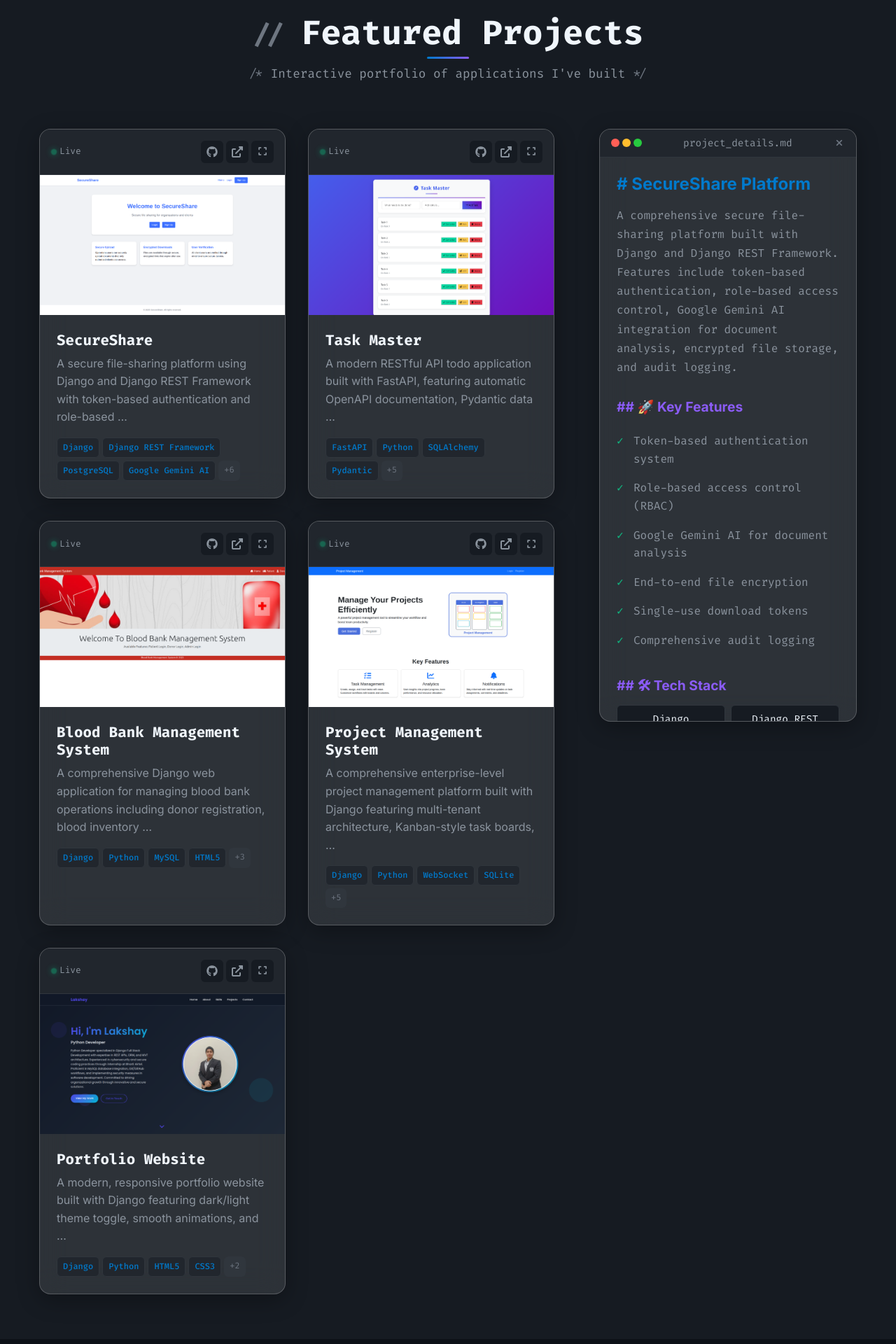
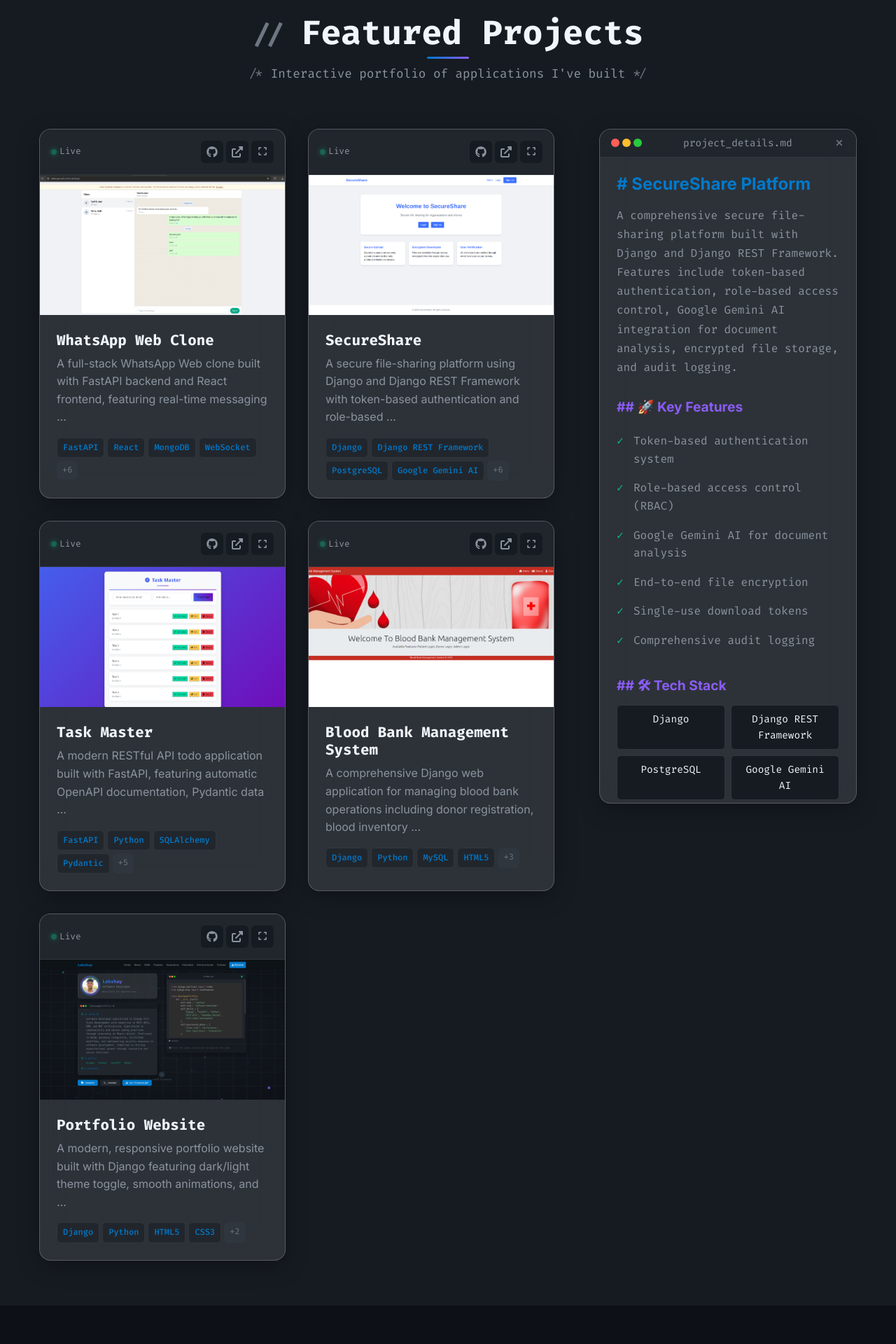
Before and after one commit to lakshaydahiya67/portfolio, a Django app: page / in a window 1280 px wide. Shown: the part 3939-5859 px from the top of the page at 70% size. Run offline with Django 4.2, Linux system fonts and the light colour scheme; some libraries are stand-ins or nearby versions.

Commit message:
Refactor code structure for improved readability and maintainability

```diff
--- a/main/views.py
+++ b/main/views.py
@@ -43,6 +43,14 @@ def home(request):
         ],
         'projects': [
             {
+                'title': 'WhatsApp Web Clone',
+                'description': 'A full-stack WhatsApp Web clone built with FastAPI backend and React frontend, featuring real-time messaging via WebSocket, MongoDB for data persistence, simulated webhook data ingestion, and responsive UI with message status indicators and chat management.',
+                'tech': ['FastAPI', 'React', 'MongoDB', 'WebSocket', 'Vite', 'Tailwind CSS', 'Python', 'JavaScript', 'Render', 'Vercel'],
+                'github': 'https://github.com/lakshaydahiya67/WhatsApp_Web',
+                'demo': 'https://whats-app-web-umber.vercel.app',
+                'image': 'images/projects/whatsapp-web-clone.jpg'
+            },
+            {
                 'title': 'SecureShare',
                 'description': 'A secure file-sharing platform using Django and Django REST Framework with token-based authentication and role-based access control. Features Google Gemini AI for intelligent document analysis, encrypted file storage, single-use download tokens, and comprehensive audit logging capabilities.',
                 'tech': ['Django', 'Django REST Framework', 'PostgreSQL', 'Google Gemini AI', 'Token Authentication', 'File Encryption', 'Python', 'HTML5', 'CSS3', 'JavaScript'],
@@ -65,14 +73,6 @@ def home(request):
                 'github': 'https://github.com/lakshaydahiya67/bloodbankmanagement',
                 'demo': 'https://bloodbankmanagement-wrmp.onrender.com/',
                 'image': 'images/projects/blood-bank-management.jpg'
-            },
-            {
-                'title': 'Project Management System',
-                'description': 'A comprehensive enterprise-level project management platform built with Django featuring multi-tenant architecture, Kanban-style task boards, analytics dashboard, activity logging, notifications system, and role-based access control with responsive UI and dark mode support.',
-                'tech': ['Django', 'Python', 'WebSocket', 'SQLite', 'HTML5', 'CSS3', 'JavaScript', 'REST APIs', 'Real-time Updates'],
-                'github': 'https://github.com/lakshaydahiya67/projectmanagement',
-                'demo': 'https://projectmanagement-c23m.onrender.com/',
-                'image': 'images/projects/project-management-system.jpg'
             },
             {
                 'title': 'Portfolio Website',
--- a/static/css/style.css
+++ b/static/css/style.css
@@ -1946,9 +1946,10 @@ a:focus,
 .project-detail {
     padding: 0;
     position: sticky;
-    top: var(--spacing-xl);
-    max-height: 80vh;
+    top: 80px; /* Fixed top position accounting for navbar */
+    max-height: calc(100vh - 100px); /* Better height calculation */
     overflow: hidden;
+    transition: all var(--transition-normal);
 }
 
 .project-detail-header {
@@ -1986,7 +1987,7 @@ a:focus,
 
 .project-detail-content {
     overflow-y: auto;
-    max-height: calc(80vh - 60px);
+    max-height: calc(100vh - 160px); /* Adjusted for better visibility */
 }
 
 .project-detail-content::-webkit-scrollbar {
@@ -2136,8 +2137,9 @@ a:focus,
 
     .project-detail {
         order: -1;
-        position: static;
-        max-height: 500px;
+        position: sticky;
+        top: 20px; /* Reduced top spacing for mobile */
+        max-height: 70vh; /* Better mobile height */
     }
 
     .projects-grid {
--- a/static/js/script.js
+++ b/static/js/script.js
@@ -568,6 +568,22 @@ class ProjectsManager {
     generateProjectData() {
         return {
             0: {
+                title: 'WhatsApp Web Clone',
+                description: 'A full-stack WhatsApp Web clone built with FastAPI backend and React frontend, featuring real-time messaging via WebSocket, MongoDB for data persistence, simulated webhook data ingestion, and responsive UI with message status indicators and chat management.',
+                features: [
+                    'Real-time messaging via WebSocket',
+                    'MongoDB data persistence',
+                    'Simulated webhook data ingestion',
+                    'React frontend with Vite',
+                    'Tailwind CSS responsive design',
+                    'Message status indicators (sent, delivered, read)',
+                    'Chat management and organization',
+                    'Deployed on Render and Vercel'
+                ],
+                tech: ['FastAPI', 'React', 'MongoDB', 'WebSocket', 'Vite', 'Tailwind CSS', 'Python', 'JavaScript', 'Render', 'Vercel'],
+                metrics: { uptime: '99%', loadTime: '<1.5s', responsiveness: 'A+' }
+            },
+            1: {
                 title: 'SecureShare Platform',
                 description: 'A comprehensive secure file-sharing platform built with Django and Django REST Framework. Features include token-based authentication, role-based access control, Google Gemini AI integration for document analysis, encrypted file storage, and audit logging.',
                 features: [
@@ -581,7 +597,7 @@ class ProjectsManager {
                 tech: ['Django', 'Django REST Framework', 'PostgreSQL', 'Google Gemini AI', 'JavaScript', 'HTML5 & CSS3'],
                 metrics: { uptime: '99.9%', loadTime: '<2s', security: 'A+' }
             },
-            1: {
+            2: {
                 title: 'Task Master API',
                 description: 'A modern RESTful API todo application built with FastAPI, featuring automatic OpenAPI documentation, Pydantic data validation, async request handling, and SQLAlchemy ORM integration.',
                 features: [
@@ -595,7 +611,7 @@ class ProjectsManager {
                 tech: ['FastAPI', 'Python', 'SQLAlchemy', 'Pydantic', 'Docker', 'SQLite'],
                 metrics: { performance: '95%', coverage: '85%', speed: '<500ms' }
             },
-            2: {
+            3: {
                 title: 'Blood Bank Management',
                 description: 'A comprehensive Django web application for managing blood bank operations including donor registration, blood inventory tracking, and request management with role-based access control.',
                 features: [
@@ -608,20 +624,6 @@ class ProjectsManager {
                 ],
                 tech: ['Django', 'Python', 'MySQL', 'HTML5', 'CSS3', 'JavaScript', 'Bootstrap'],
                 metrics: { efficiency: '90%', users: '500+', satisfaction: '4.8/5' }
-            },
-            3: {
-                title: 'Project Management System',
-                description: 'An enterprise-level project management platform with multi-tenant architecture, Kanban-style task boards, analytics dashboard, and real-time notifications.',
-                features: [
-                    'Multi-tenant architecture',
-                    'Kanban-style task boards',
-                    'Real-time notifications',
-                    'Analytics dashboard',
-                    'Team collaboration tools',
-                    'Resource management'
-                ],
-                tech: ['Django', 'Python', 'WebSocket', 'SQLite', 'HTML5', 'CSS3', 'JavaScript'],
-                metrics: { productivity: '85%', teams: '50+', tasks: '10k+' }
             },
             4: {
                 title: 'Portfolio Website',
@@ -672,6 +674,15 @@ class ProjectsManager {
         const projectDetail = document.querySelector('.project-detail');
         if (projectDetail) {
             projectDetail.classList.add('active');
+
+            // Scroll the detail panel into view smoothly
+            setTimeout(() => {
+                projectDetail.scrollIntoView({
+                    behavior: 'smooth',
+                    block: 'center',
+                    inline: 'nearest'
+                });
+            }, 100); // Small delay to ensure the panel is visible before scrolling
         }
     }
 
```
Also changed, not shown: static/images/projects/portfolio-website.jpg, static/images/projects/project-management-system.jpg (deleted), static/images/projects/whatsapp-web-clone.jpg (added).
